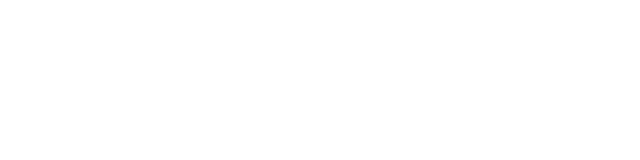
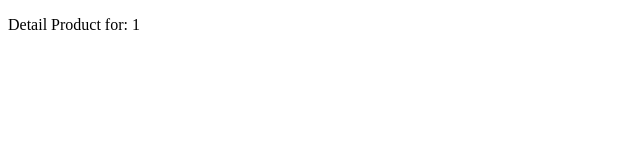
Before and after one commit to A-Marvulle/nuxt-store, a Nuxt app: page /products/1 in a window 1280 px wide. Before the commit this address had no page. Shown: the top 160 px of the page, without its empty margins (0-640 px from the left). Built offline with nearby package versions, Linux system fonts and the light colour scheme.

Commit message:
feat: add page for product using route params

```diff
--- /dev/null
+++ b/app/pages/products/[id].vue
@@ -0,0 +1,9 @@
+<template>
+  <div>
+    <p>Detail Product for: {{ id }}</p>
+  </div>
+</template>
+
+<script setup>
+const { id } = useRoute().params;
+</script>
```
